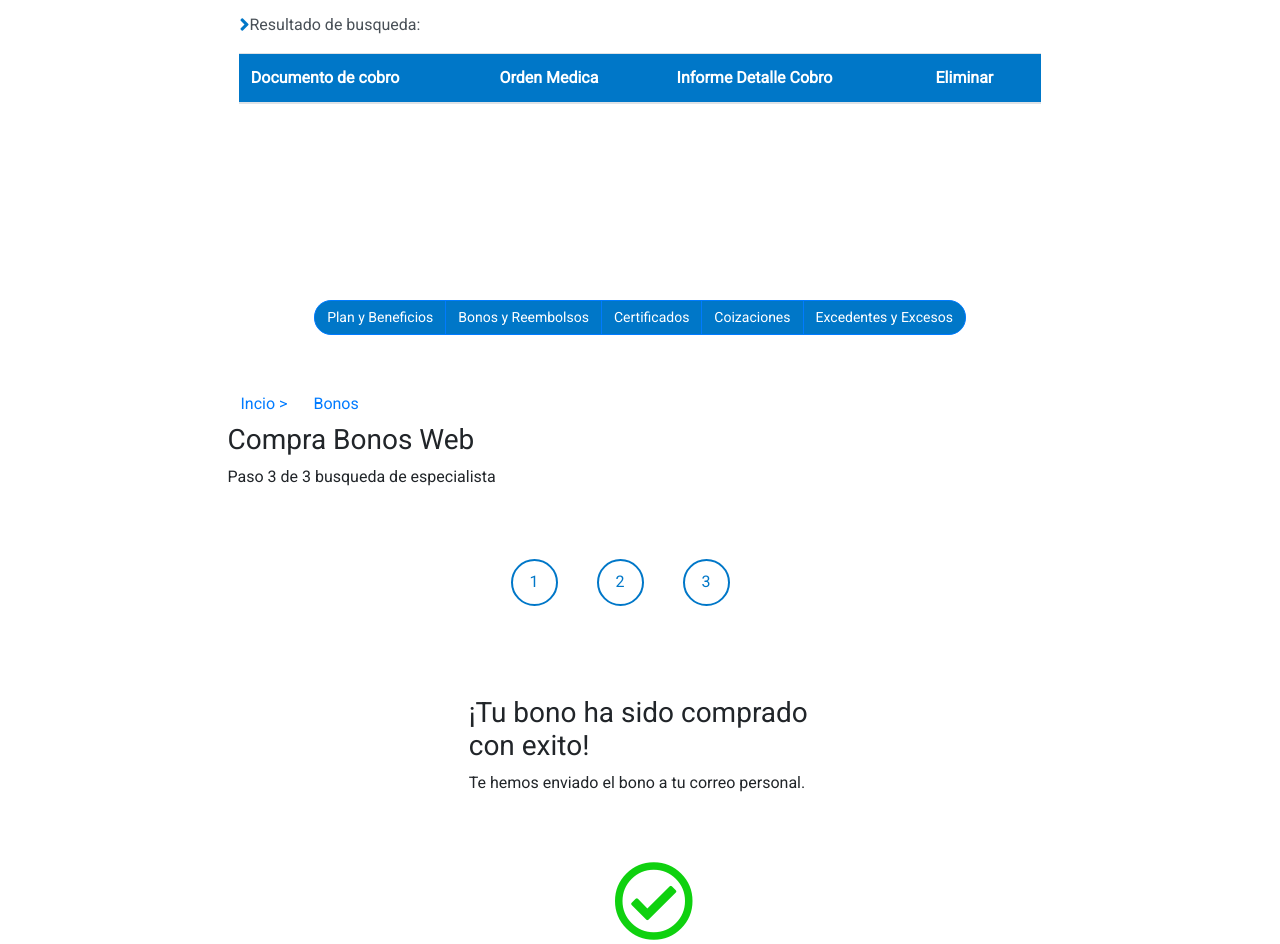
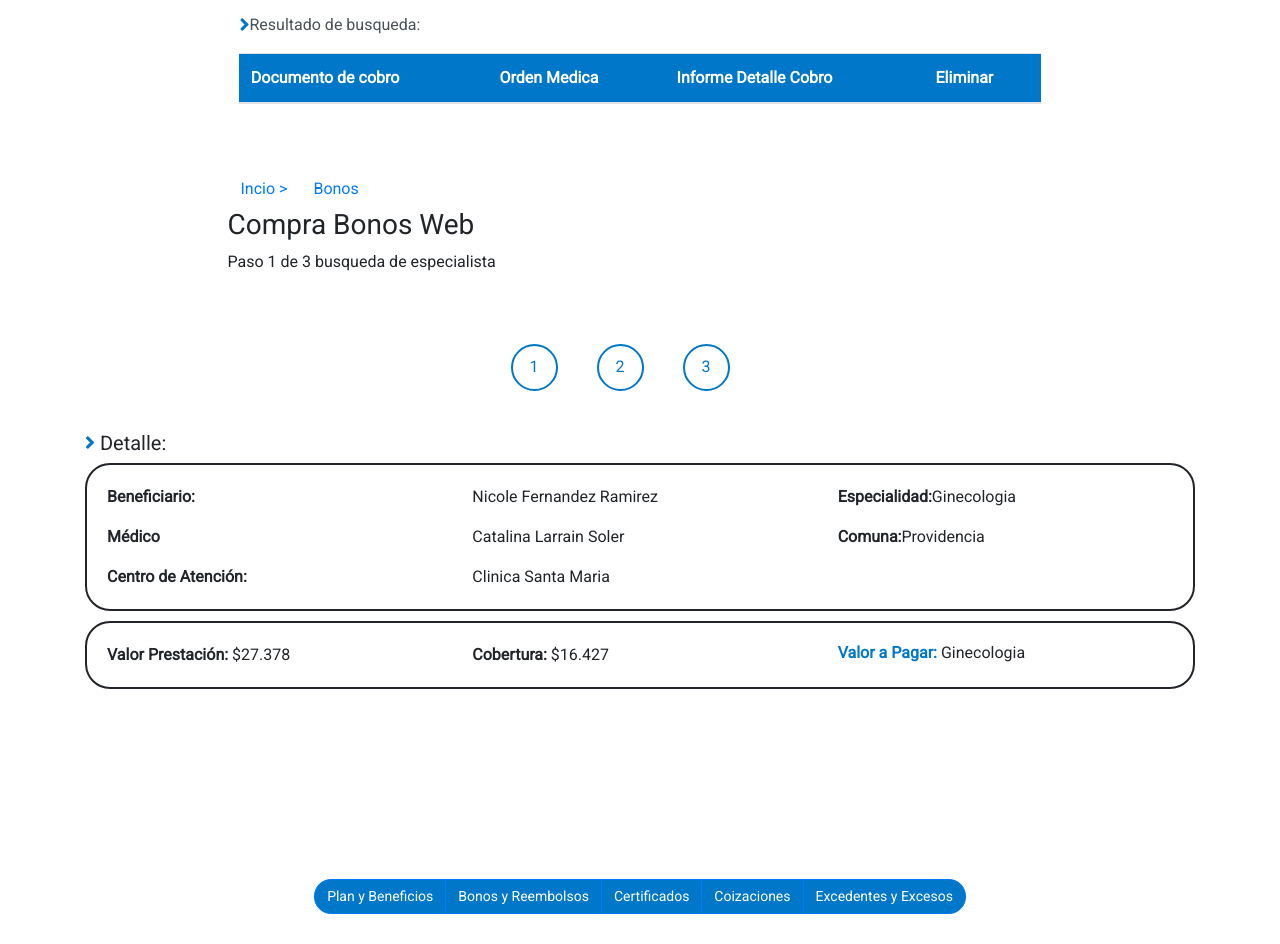
Before and after one commit to nahytar/isapreHavas, a website: page public/index.html in a window 1280 px wide. Shown: the part 3391-4335 px from the top of the page. Drawn offline with nearby package versions, Linux system fonts and the light colour scheme; some packages are replaced by stand-ins of ours; files that its build step writes are made by us from their sources; a script that the page names is missing.

Commit message:
bonos y rembolsos listo

```diff
--- a/public/index.html
+++ b/public/index.html
@@ -591,7 +591,89 @@
 
     <!-- ================================================= Fin Bono 1=============================================================== -->
     <!-- =================================================Bono 2=============================================================== -->
-    <section class="reembolso">
+    <section class="reemblso">
+      <section class="container">
+        <div class="row justify-content-center align-items-center">
+          <div class="col-md-12 col-lg-8 col-xl-9 mt-auto" style="padding-top: 50px;padding-bottom: 0;">
+            <button type="button" class="btn btn-link">Incio ></button><button type="button" class="btn btn-link">Bonos</button>
+            <h3>Compra Bonos Web</h3> <span>Paso 1 de 3 busqueda de especialista</span>
+          </div>
+          <section class="container navbarDB">
+            <div class="row">
+              <div class="col-md-12 col-lg-8 col-xl-9">
+                <div class="btn-group btn-group-toggle btnCircleGroup" data-toggle="buttons">
+
+                  <button type="button" class="btn btn-primary rounded-circle btnCircle">1</button>
+
+                  <button type="button" class="btn btn-primary rounded-circle btnCircle">2</button>
+
+                  <button type="button" class="btn btn-primary  rounded-circle btnCircle">3</button>
+                </div>
+              </div>
+            </div>
+          </section>
+      </section>
+
+      <!--Tercera Sección-->
+      <div class="container">
+        <div class="row">
+          <div class="col col-lg-2">
+            <h5><span class="card-text"><i class="fas fa-angle-right"></i> Detalle:</span></h5>
+          </div>
+        </div>
+        <div class="row justify-content-md-center">
+          <div class="col-lg-12">
+            <div class="card w-80">
+              <div class="card-body">
+                <div class="row">
+                  <div class="col col-lg-4">
+                    <p class="card-text"><strong>Beneficiario:</strong></p>
+                    <p class="card-text"><strong>Médico</strong></p>
+                    <p class="card-text"><strong>Centro de Atención:</strong></p>
+                  </div>
+                  <div class="col col-lg-4">
+                    <p class="card-text">Nicole Fernandez Ramirez</p>
+                    <p class="card-text">Catalina Larrain Soler</p>
+                    <p class="card-text">Clinica Santa Maria</p>
+                  </div>
+                  <div class="col col-lg-4">
+                    <p class="card-text"><strong>Especialidad:</strong>Ginecologia</p>
+                    <p class="card-text"><strong>Comuna:</strong>Providencia</p>
+
+                  </div>
+                </div>
+              </div>
+            </div>
+          </div>
+        </div>
+        <div class="row justify-content-md-center">
+          <div class="col-lg-12">
+            <div class="card w-80">
+              <div class="card-body">
+                <div class="row">
+                  <div class="col col-lg-4">
+                    <p class="card-text"><strong>Valor Prestación:</strong> $27.378</p>
+                  </div>
+                  <div class="col col-lg-4">
+                    <p class="card-text"><strong>Cobertura:</strong> $16.427</p>
+                  </div>
+                  <div class="col col-lg-4">
+                    <h6 class="card-text"><strong style="color:#0077C8;">Valor a Pagar: </strong>Ginecologia</h6>
+
+                  </div>
+                </div>
+              </div>
+            </div>
+          </div>
+        </div>
+      </div>
+
+    </section>
+
+    <!-- =================================================Bono 2=============================================================== -->
+
+    <!-- =================================================Bono 3 =============================================================== -->
+
       <section class="container navbarDB">
         <div class="row">
           <div class="col-md-12 col-lg-8 col-xl-9" style="padding-top: 180px;padding-bottom: 0;">
@@ -610,7 +692,7 @@
           </div>
         </div>
       </section>
-
+ <section class="reembolso">
       <section class="container">
         <div class="row justify-content-center align-items-center">
           <div class="col-md-12 col-lg-8 col-xl-9 mt-auto" style="padding-top: 50px;padding-bottom: 0;">
@@ -660,7 +742,7 @@
         </div>
       </section>
     </section>
-    <!-- =================================================Bono 2=============================================================== -->
+    <!-- =================================================Bono 3 =============================================================== -->
 
     <script src="assets/js/login.js"></script>
     <script src="assets/js/main.js"></script>
```
Also changed, not shown: public/bono2.html (+2 -1 lines). Lines whose indentation alone changed are shown as unchanged.
